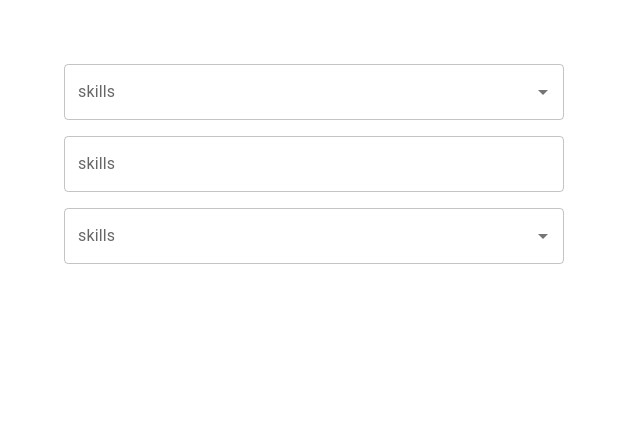
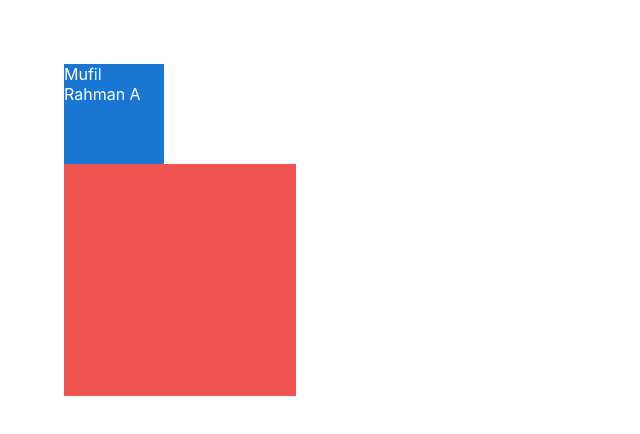
Before and after one commit to rahmanizum/Material-UI-Learning, a React (Create React App) app: page / in a window 1280 px wide. Shown: the top 434 px of the page, without its empty margins (0-640 px from the left). Built offline with nearby package versions, Linux system fonts and the light colour scheme.

Commit message:
Mi Layout Box Component

```diff
--- a/src/App.js
+++ b/src/App.js
@@ -1,5 +1,4 @@
 import "./App.css";
-import MuiAutoComplete from "./components/MuiAutoComplete";
 // import MuiTypography from "./components/MuiTypography";
 // import MuiButton from './components/MuiButton';
 // import MuiTextField from './components/MuiTextField';
@@ -8,6 +7,8 @@
 // import MuiCheckBox from "./components/MuiCheckBox";
 // import MuiSwitch from "./components/MuiSwitch";
 // import MuiRating from "./components/MuiRating";
+// import MuiAutoComplete from "./components/MuiAutoComplete";
+import MuiLayout from "./components/MuiLayout";
 function App() {
   return (
     <div className="App">
@@ -19,7 +20,8 @@
       {/* <MuiCheckBox/> */}
       {/* <MuiSwitch/> */}
       {/* <MuiRating/> */}
-      <MuiAutoComplete/>
+      {/* <MuiAutoComplete/> */}
+      <MuiLayout/>
 
     </div>
   );
--- /dev/null
+++ b/src/components/MuiLayout.jsx
@@ -0,0 +1,31 @@
+import React from "react";
+import { Box } from "@mui/material";
+
+const MuiLayout = () => {
+  return (
+    <>
+      <Box
+        sx={{
+          backgroundColor: "primary.main",
+          color: "white",
+          height: "100px",
+          width: "100px",
+          "&:hover": {
+            bgcolor: "primary.light",
+          },
+        }}
+      >
+        Mufil Rahman A
+      </Box>
+      <Box
+        display="flex"
+        height="200px"
+        width="200px"
+        bgcolor="error.light"
+        p={2}
+      ></Box>
+    </>
+  );
+};
+
+export default MuiLayout;
```
